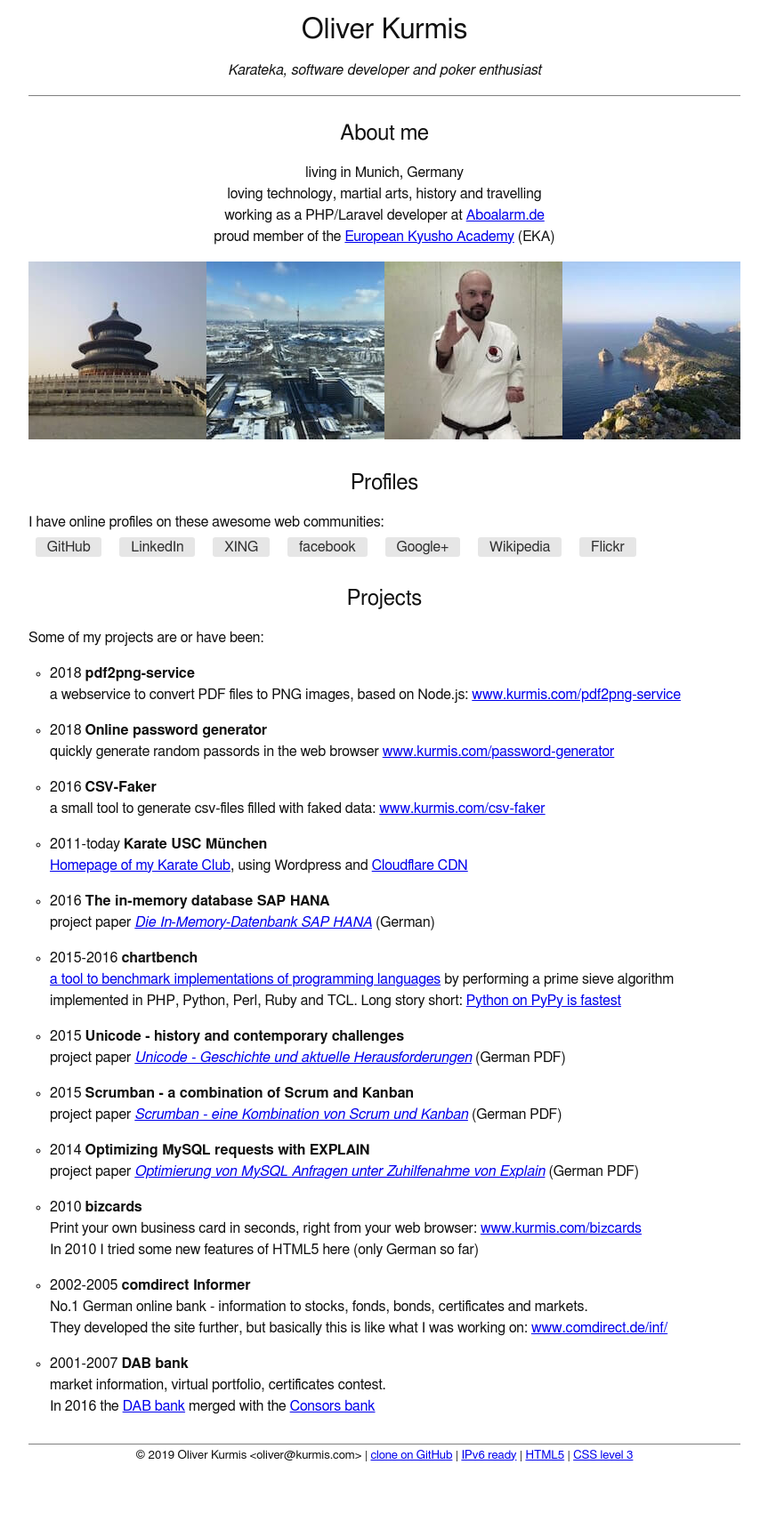
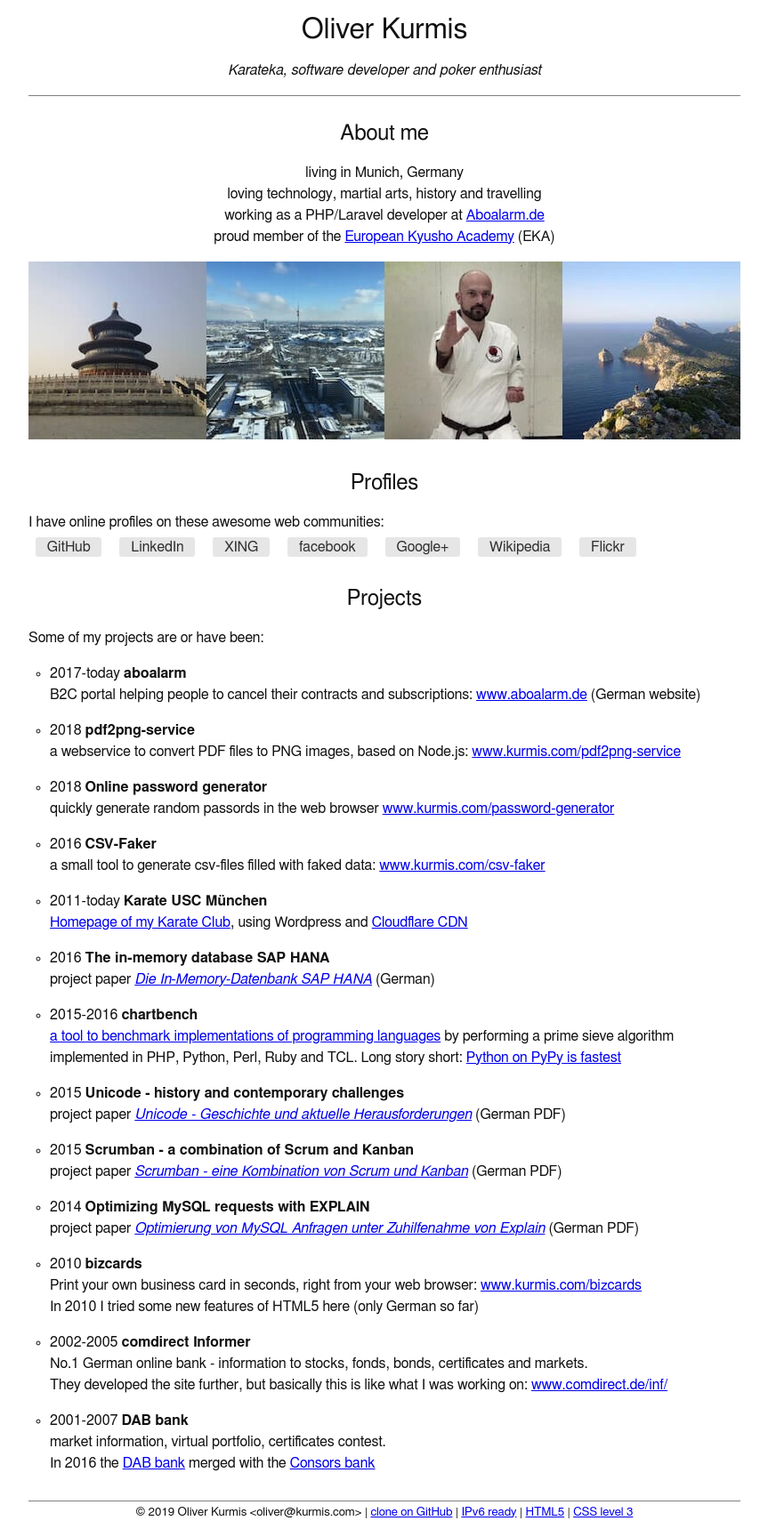
Before and after one commit to oliworx/oliworx.github.com, a Jekyll site: the page built from index.md, in a window 1280 px wide. Shown: the whole page at 89% size, without its empty margins (208-1071 px from the left). Built offline with Jekyll 4.4.1, drawn with Linux system fonts in a browser that asks for light colours; before the commit the page ends 1664 px from its top, so only the background shows below that.

Commit message:
Add aboalarm to list of projects

```diff
--- a/_includes/projects.html
+++ b/_includes/projects.html
@@ -2,6 +2,9 @@
     <h2>Projects</h2>
     Some of my projects are or have been:
     <ul>
+        <li>2017-today <strong>aboalarm</strong><br>
+            B2C portal helping people to cancel their contracts and subscriptions:
+            <a href="https://www.aboalarm.de">www.aboalarm.de</a> (German website)
         <li>2018 <strong>pdf2png-service</strong><br>
             a webservice to convert PDF files to PNG images, based on Node.js: <a href="https://www.kurmis.com/pdf2png-service/">www.kurmis.com/pdf2png-service</a>
         <li>2018 <strong>Online password generator</strong><br>
```
